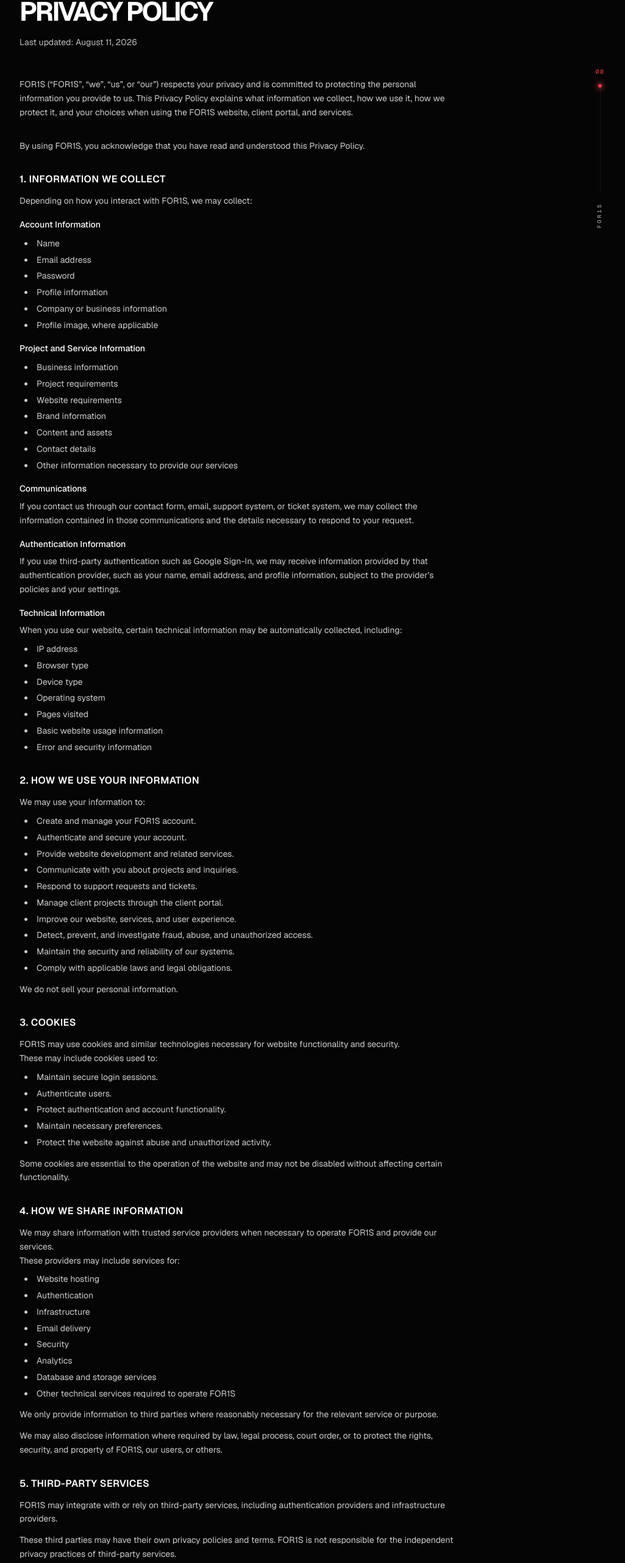
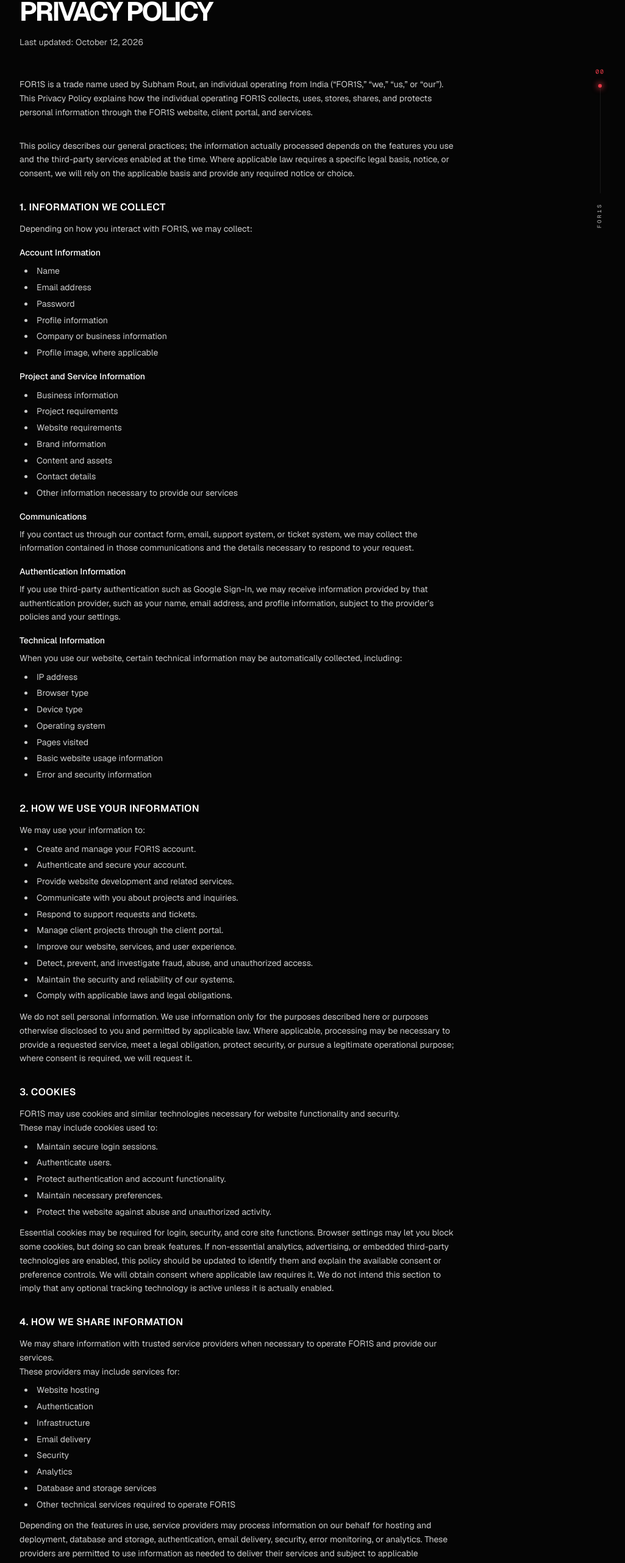
Before and after one commit to subhamrout818/FOR1S, a Next.js app: page /privacy in a window 1280 px wide. Shown: the part 158-2721 px from the top of the page at 61% size, without its empty margins (248-1273 px from the left). Built offline with nearby package versions, Linux system fonts and the light colour scheme; no server answers.

Commit message:
Improve Privacy Policy transparency and user rights

```diff
--- a/app/privacy/page.tsx
+++ b/app/privacy/page.tsx
@@ -45,19 +45,20 @@ export default function PrivacyPage() {
       <h1 className="font-display text-fluid-lg font-bold uppercase tracking-tightest text-foreground">
         Privacy Policy
       </h1>
-      <p className="mt-2 text-sm text-muted">Last updated: August 11, 2026</p>
+      <p className="mt-2 text-sm text-muted">Last updated: October 12, 2026</p>
 
       <div className="mt-12 space-y-8 text-sm leading-relaxed text-foreground/80">
         <p>
-          FOR1S (&ldquo;FOR1S&rdquo;, &ldquo;we&rdquo;, &ldquo;us&rdquo;, or
-          &ldquo;our&rdquo;) respects your privacy and is committed to protecting the personal
-          information you provide to us. This Privacy Policy explains what information we
-          collect, how we use it, how we protect it, and your choices when using the FOR1S
-          website, client portal, and services.
+          FOR1S is a trade name used by Subham Rout, an individual operating from India
+          (“FOR1S,” “we,” “us,” or “our”). This Privacy Policy explains how the individual
+          operating FOR1S collects, uses, stores, shares, and protects personal information
+          through the FOR1S website, client portal, and services.
         </p>
         <p>
-          By using FOR1S, you acknowledge that you have read and understood this Privacy
-          Policy.
+          This policy describes our general practices; the information actually processed
+          depends on the features you use and the third-party services enabled at the time.
+          Where applicable law requires a specific legal basis, notice, or consent, we will
+          rely on the applicable basis and provide any required notice or choice.
         </p>
 
         <section>
@@ -136,7 +137,13 @@ export default function PrivacyPage() {
               "Comply with applicable laws and legal obligations.",
             ]}
           />
-          <p className="mt-3">We do not sell your personal information.</p>
+          <p className="mt-3">
+            We do not sell personal information. We use information only for the purposes
+            described here or purposes otherwise disclosed to you and permitted by applicable
+            law. Where applicable, processing may be necessary to provide a requested
+            service, meet a legal obligation, protect security, or pursue a legitimate
+            operational purpose; where consent is required, we will request it.
+          </p>
         </section>
 
         <section>
@@ -156,8 +163,13 @@ export default function PrivacyPage() {
             ]}
           />
           <p className="mt-3">
-            Some cookies are essential to the operation of the website and may not be
-            disabled without affecting certain functionality.
+            Essential cookies may be required for login, security, and core site functions.
+            Browser settings may let you block some cookies, but doing so can break features.
+            If non-essential analytics, advertising, or embedded third-party technologies are
+            enabled, this policy should be updated to identify them and explain the available
+            consent or preference controls. We will obtain consent where applicable law
+            requires it. We do not intend this section to imply that any optional tracking
+            technology is active unless it is actually enabled.
           </p>
         </section>
 
@@ -181,8 +193,18 @@ export default function PrivacyPage() {
             ]}
           />
           <p className="mt-3">
-            We only provide information to third parties where reasonably necessary for the
-            relevant service or purpose.
+            Depending on the features in use, service providers may process information on
+            our behalf for hosting and deployment, database and storage, authentication,
+            email delivery, security, error monitoring, or analytics. These providers are
+            permitted to use information as needed to deliver their services and subject to
+            applicable contractual and legal restrictions. The specific providers and their
+            data locations can change; you may contact us to ask which providers are used for
+            a particular feature.
+          </p>
+          <p className="mt-3">
+            We do not knowingly enable a provider to use personal information for its own
+            unrelated advertising purposes. We may disclose information where required by law
+            or where reasonably necessary to protect rights, safety, and security.
           </p>
           <p className="mt-3">
             We may also disclose information where required by law, legal process, court
@@ -198,8 +220,12 @@ export default function PrivacyPage() {
             providers and infrastructure providers.
           </p>
           <p className="mt-3">
-            These third parties may have their own privacy policies and terms. FOR1S is not
-            responsible for the independent privacy practices of third-party services.
+            Third-party services may process information in countries other than your own and
+            are governed by their own terms and privacy notices. We remain responsible for
+            describing our own collection and use accurately and will take steps required by
+            applicable law when engaging service providers or arranging international
+            transfers. Links or details for a provider may be supplied on request where
+            appropriate.
           </p>
         </section>
 
@@ -216,28 +242,36 @@ export default function PrivacyPage() {
             input validation, and other reasonable security controls.
           </p>
           <p className="mt-3">
-            However, no internet service or electronic storage system can be guaranteed to be
-            completely secure.
+            Security controls are reviewed and applied according to the systems and features
+            actually in use; no internet service or electronic storage system can be
+            guaranteed to be completely secure. If a personal-data incident occurs, we will
+            assess it and notify affected people or authorities where and when required by
+            applicable law.
           </p>
         </section>
 
         <section>
           <H2>7. Data Retention</H2>
-          <p>We retain personal information only for as long as reasonably necessary to:</p>
+          <p>
+            We retain personal information only for as long as reasonably necessary for the
+            purpose for which it was collected, taking account of legal requirements,
+            security, dispute resolution, and legitimate business records. Our retention
+            criteria are:
+          </p>
           <List
             items={[
-              "Provide our services.",
-              "Maintain user accounts.",
-              "Manage projects.",
-              "Respond to support requests.",
-              "Prevent fraud and abuse.",
-              "Resolve disputes.",
-              "Comply with legal obligations.",
+              "Account and profile data: while the account remains active and for a reasonable period after closure to handle security, recovery, disputes, or legal obligations.",
+              "Project records, briefs, approvals, invoices, and business correspondence: for the period needed to perform the engagement and maintain appropriate tax, accounting, contractual, and dispute records.",
+              "Support tickets and communications: while needed to resolve the request and maintain a reasonable support and security history.",
+              "Security, access, and error logs: for the period needed to investigate abuse, maintain service security, and diagnose reliability issues.",
+              "Backups: until overwritten or deleted through the normal backup lifecycle, subject to security and recovery requirements.",
             ]}
           />
           <p className="mt-3">
-            When information is no longer reasonably required, we may delete or anonymize it,
-            subject to applicable legal and operational requirements.
+            These are retention criteria, not a promise that every record is deleted on the
+            same day. Where practicable, we will delete or anonymize information when it is
+            no longer needed, and restrict access to records retained for legal, security, or
+            backup purposes.
           </p>
         </section>
 
@@ -257,10 +291,20 @@ export default function PrivacyPage() {
             ]}
           />
           <p className="mt-3">
-            To make a privacy request, contact us using the details below.
+            To submit a request, email us from the address associated with your account where
+            possible and describe the information or action you are requesting. We may ask
+            for reasonable information to verify your identity and clarify the scope of the
+            request. We aim to respond within the period required by applicable law; if no
+            specific period applies, we will respond within a reasonable time.
           </p>
           <p className="mt-3">
-            We may need to verify your identity before fulfilling certain requests.
+            You may also request account closure or deletion. We will delete or de-identify
+            eligible personal information, subject to information we must retain for legal,
+            accounting, security, dispute-resolution, or backup purposes. Closing an account
+            does not automatically remove records we are legally required or otherwise
+            permitted to retain. If you believe your request has not been handled properly,
+            you may raise a complaint with the competent data-protection or other authority
+            available under the law that applies to you.
           </p>
         </section>
 
@@ -284,8 +328,10 @@ export default function PrivacyPage() {
             residence.
           </p>
           <p className="mt-3">
-            Where applicable, we will take reasonable steps to ensure such processing is
-            carried out in accordance with applicable data protection requirements.
+            Where a transfer is subject to legal safeguards, we will take the steps required
+            by applicable law. You may contact us for information about relevant processing
+            locations or transfer safeguards, to the extent that information is available
+            and may lawfully be disclosed.
           </p>
         </section>
 
@@ -303,9 +349,9 @@ export default function PrivacyPage() {
 
         <section>
           <H2>12. Contact and Support</H2>
-          <p>For privacy questions, concerns, or requests:</p>
+          <p>For privacy questions, concerns, access, correction, or deletion requests:</p>
           <p className="mt-3">
-            FOR1S
+            Operated by Subham Rout, an individual based in India, under the trade name FOR1S.
             <br />
             Email: <EmailLink />
           </p>
```
